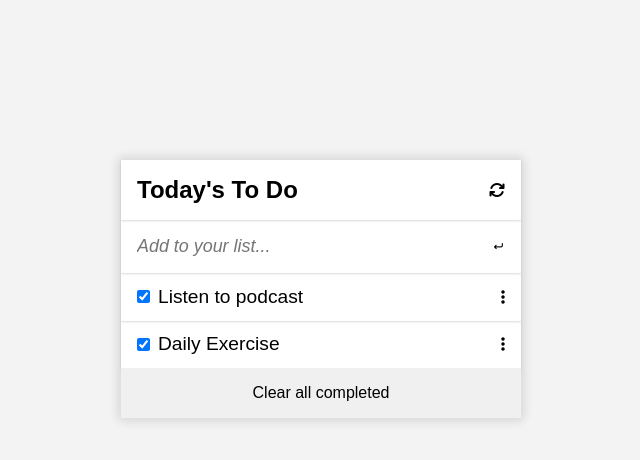
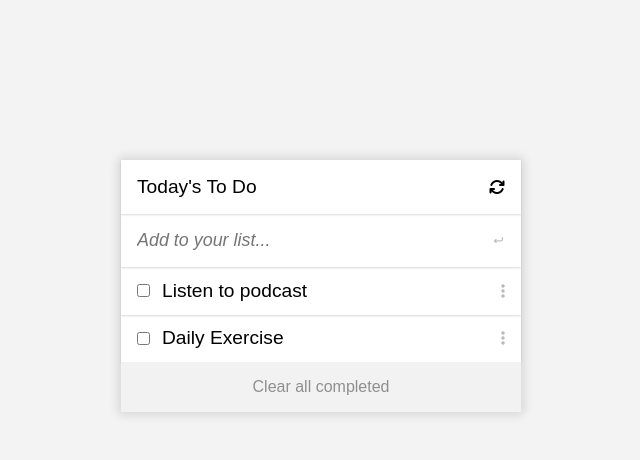
Before and after one commit to firepicaso/To-Do-List, a website built with webpack: page src/index.html in a window 1280 px wide. Shown: the whole page, without its empty margins (319-959 px from the left). Built offline with nearby package versions, Linux system fonts and the light colour scheme.

Commit message:
Fix styling

```diff
--- a/src/index.html
+++ b/src/index.html
@@ -11,7 +11,7 @@
 <body>
     <main class="main">
         <div class="header">
-            <h2>Today's To Do</h2>
+            <h1>Today's To Do</h1>
             <i class="fa fa-refresh"></i>
         </div>
         <form class="task-form">
--- a/src/index.js
+++ b/src/index.js
@@ -5,12 +5,12 @@ const tasklist = document.querySelector('.task-list');
 const tasks = [
   {
     description: 'Listen to podcast',
-    completed: true,
+    completed: false,
     index: 1,
   },
   {
     description: 'Daily Exercise',
-    completed: true,
+    completed: false,
     index: 2,
   },
 ];
@@ -23,7 +23,7 @@ class Displaytasks {
       tasklist.innerHTML += `
         <li class="task" draggable="true">
           <div class="checkbox-task-div">
-            <input class="checkbox" type="checkbox" name="checkbox" ${task.completed ? 'checked' : ''}>
+            <input class="checkbox" type="checkbox" name="${task.description}" ${task.completed ? 'checked' : ''}>
             <input class="task-text" type="text" value="${task.description}">
           </div>
           <i class="fas fa-ellipsis-vertical" data-index="${index}"></i>
--- a/src/style.css
+++ b/src/style.css
@@ -11,6 +11,12 @@ body {
   flex-direction: column;
   align-items: center;
   justify-content: center;
+}
+
+h1 {
+  font-size: 1.2rem;
+  font-style: normal;
+  font-weight: 500;
 }
 
 .main {
@@ -43,6 +49,7 @@ body {
 }
 
 .task-input {
+  color: rgb(126, 126, 126);
   font-size: 1.12rem;
   font-style: italic;
   background-color: white;
@@ -52,6 +59,7 @@ body {
 .task-add-button {
   background-color: transparent;
   border: none;
+  color: rgb(186, 186, 186);
 }
 
 .task-list {
@@ -72,11 +80,12 @@ body {
 .checkbox-task-div {
   display: flex;
   align-items: center;
-  gap: 0.5rem;
+  gap: 0.75rem;
 }
 
 .checkbox {
   border: none;
+  outline: none;
   background-color: transparent;
 }
 
@@ -85,8 +94,17 @@ body {
   border: none;
 }
 
+.fa-ellipsis-vertical {
+  color: rgb(186, 186, 186);
+}
+
+.fa-ellipsis-vertical:hover {
+  cursor: move;
+}
+
 p {
-  background-color: rgb(240, 240, 240);
+  color: rgb(143, 143, 143);
+  background-color: rgb(242, 242, 242);
   text-align: center;
   padding: 1rem;
 }
```
